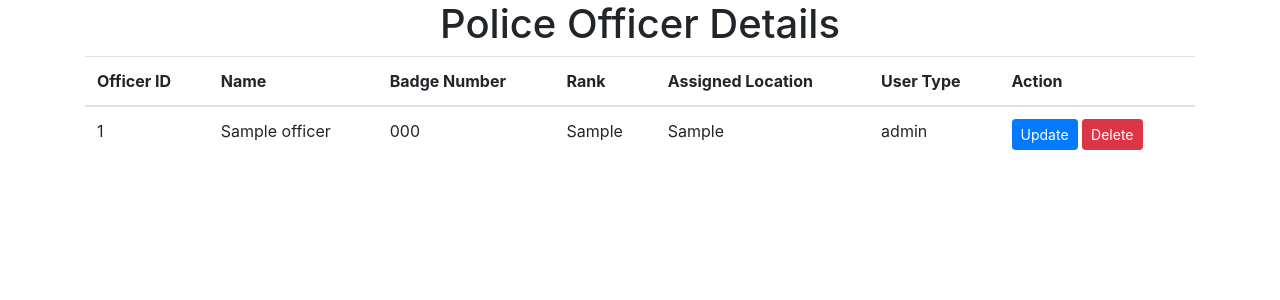
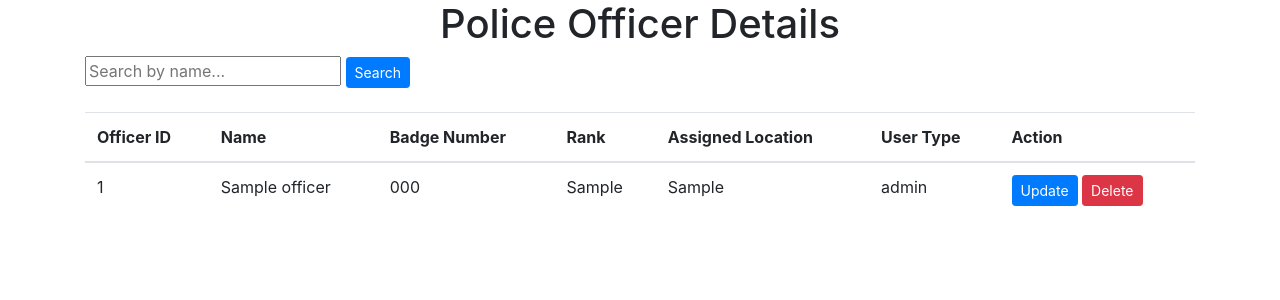
Before and after one commit to ashimmnp/ProjectEChallan, a Flask app: page /userManagementPortal in a window 1280 px wide. Shown: the top 300 px of the page. Run offline with Flask 3, Linux system fonts and the light colour scheme; tables that the repository leaves empty hold one stand-in row (values such as "Sample post"); parts of the project's set-up code (start-up, migrations or seed data) failed here and were passed over; some libraries are stand-ins or nearby versions.

Commit message:
Implemented search bar and made uneditable name field

```diff
--- a/app.py
+++ b/app.py
@@ -88,11 +88,16 @@ def newChallan():
     return render_template('newChallan.html')
 
 
-@app.route('/userManagementPortal')
+@app.route('/userManagementPortal', methods=['GET','POST'])
 def userManagementPortal():
     # officers = Officer.query.all()
-    officers = db.session.query(Officer, Users.usertype).join(Users, Officer.username == Users.username).all()
-    return render_template('userManagementPortal.html', officers=officers)
+    if request.method == 'POST':
+        search = request.form['query']
+        officers = db.session.query(Officer, Users.usertype).join(Users, Officer.username == Users.username).filter(Users.name.ilike(f'%{search}')).all()
+        return render_template('userManagementPortal.html', officers=officers)
+    else:
+        officers = db.session.query(Officer, Users.usertype).join(Users, Officer.username == Users.username).all()
+        return render_template('userManagementPortal.html', officers=officers)
 
 
 @app.route('/updateUser/<int:officer_id>', methods=['GET', 'POST'])
--- a/templates/updateUser.html
+++ b/templates/updateUser.html
@@ -14,7 +14,7 @@
                 <form method="POST" action="{{ url_for('updateUser', officer_id=officer.officerId )}}">
                     <div class="form-group">
                         <label for="name">Name</label>
-                        <input type="text" class="form-control" id="name" name="name" value="{{ officer.name }}">
+                        <input type="text" class="form-control" id="name" name="name" value="{{ officer.name }}" readonly>
                     </div>
                     <div class="form-group">
                         <label for="badge_number">Badge Number</label>
--- a/templates/userManagementPortal.html
+++ b/templates/userManagementPortal.html
@@ -14,6 +14,12 @@
 <body>
     <div class="container">
         <h1 class="text-center">Police Officer Details</h1>
+
+        <form method="post" action="{{ url_for('userManagementPortal') }}">
+        <input type="text" name="query" placeholder="Search by name...">
+        <button class="btn btn-primary btn-sm" type="submit">Search</button>
+    </form>
+    <br>
         <div class="table-responsive">
             <table class="table">
                 <thead>
```
